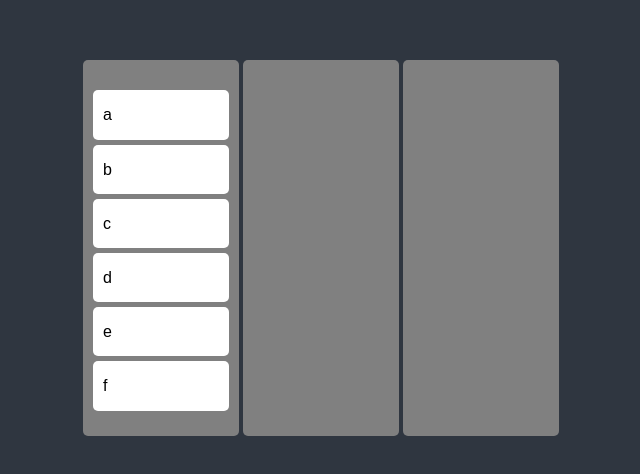
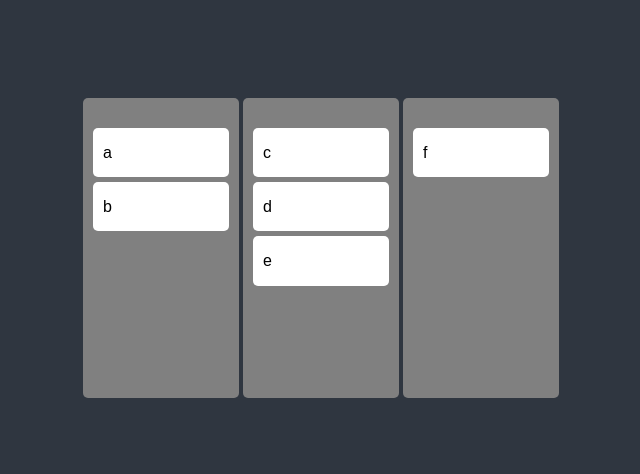
Before and after one commit to WooHyunKing/React-ToDoList, a React (Create React App) app: page /dd in a window 1280 px wide. Shown: the part 152-626 px from the top of the page, without its empty margins (319-959 px from the left). Built offline with nearby package versions, Linux system fonts and the light colour scheme; what recoil-persist would draw is missing.

Commit message:
Set multi boards and same board movement

```diff
--- a/src/Recoil/atom.ts
+++ b/src/Recoil/atom.ts
@@ -51,7 +51,15 @@ export const hourSelector = selector({
   },
 });
 
-export const elementState = atom({
+interface IElementState {
+  [key: string]: string[];
+}
+
+export const elementState = atom<IElementState>({
   key: "element",
-  default: ["a", "b", "c", "d", "e", "f"],
+  default: {
+    todo: ["a", "b"],
+    doing: ["c", "d", "e"],
+    done: ["f"],
+  },
 });
--- /dev/null
+++ b/src/components/Board.tsx
@@ -0,0 +1,35 @@
+import React from "react";
+import { Droppable } from "react-beautiful-dnd";
+import styled from "styled-components";
+import DraggableCard from "./DraggableCard";
+
+const Wrapper = styled.div`
+  background-color: grey;
+  padding: 20px 10px;
+  padding-top: 30px;
+  border-radius: 5px;
+  min-height: 300px;
+  margin: 0 2px;
+`;
+
+interface IBoardProps {
+  elements: string[];
+  boardId: string;
+}
+
+const Board = ({ elements, boardId }: IBoardProps) => {
+  return (
+    <Droppable droppableId={boardId}>
+      {(magic) => (
+        <Wrapper ref={magic.innerRef} {...magic.droppableProps}>
+          {elements.map((element, index) => (
+            <DraggableCard key={index} element={element} index={index} />
+          ))}
+          {magic.placeholder}
+        </Wrapper>
+      )}
+    </Droppable>
+  );
+};
+
+export default Board;
--- a/src/components/DragAndDrop.tsx
+++ b/src/components/DragAndDrop.tsx
@@ -8,6 +8,7 @@ import {
 import { useRecoilState } from "recoil";
 import styled from "styled-components";
 import { elementState } from "../Recoil/atom";
+import Board from "./Board";
 import DraggableCard from "./DraggableCard";
 
 const Wrapper = styled.div`
@@ -26,49 +27,35 @@ const Boards = styled.div`
   grid-template-columns: repeat(3, 1fr);
 `;
 
-const Board = styled.div`
-  background-color: grey;
-  padding: 20px 10px;
-  padding-top: 30px;
-  border-radius: 5px;
-  min-height: 300px;
-  margin: 0 2px;
-`;
-
-const Card = styled.div`
-  border-radius: 5px;
-  margin-bottom: 5px;
-  padding: 15px 10px;
-  background-color: white;
-`;
-
 const DragAndDrop = () => {
   const [elements, setElements] = useRecoilState(elementState);
-  const onDragEnd = ({ draggableId, destination, source }: DropResult) => {
-    if (!destination) return;
-    setElements((oldElements) => {
-      const elementsCopy = [...oldElements];
-      elementsCopy.splice(source.index, 1);
-      elementsCopy.splice(destination?.index as any, 0, draggableId);
-      return elementsCopy;
-    });
+  const onDragEnd = (info: DropResult) => {
+    console.log(info);
+    const { destination, draggableId, source } = info;
+
+    if (destination?.droppableId === source.droppableId) {
+      setElements((allBoards) => {
+        const boardCopy = [...allBoards[source.droppableId]];
+        boardCopy.splice(source.index, 1);
+        boardCopy.splice(destination?.index as any, 0, draggableId);
+        return {
+          ...allBoards,
+          [source.droppableId]: boardCopy,
+        };
+      });
+    }
   };
   return (
     <DragDropContext onDragEnd={onDragEnd}>
       <Wrapper>
         <Boards>
-          <Droppable droppableId="one">
-            {(magic) => (
-              <Board ref={magic.innerRef} {...magic.droppableProps}>
-                {elements.map((element, index) => (
-                  <DraggableCard element={element} index={index} />
-                ))}
-                {magic.placeholder}
-              </Board>
-            )}
-          </Droppable>
-          <Board></Board>
-          <Board></Board>
+          {Object.keys(elements).map((boardId) => (
+            <Board
+              key={boardId}
+              boardId={boardId}
+              elements={elements[boardId]}
+            />
+          ))}
         </Boards>
       </Wrapper>
     </DragDropContext>
--- a/src/components/DraggableCard.tsx
+++ b/src/components/DraggableCard.tsx
@@ -15,7 +15,6 @@ interface IDraggableCardProps {
 }
 
 const DraggableCard = ({ element, index }: IDraggableCardProps) => {
-  console.log(element, "has been rerendered !");
   return (
     <Draggable key={element} draggableId={element} index={index}>
       {(magic) => (
```
